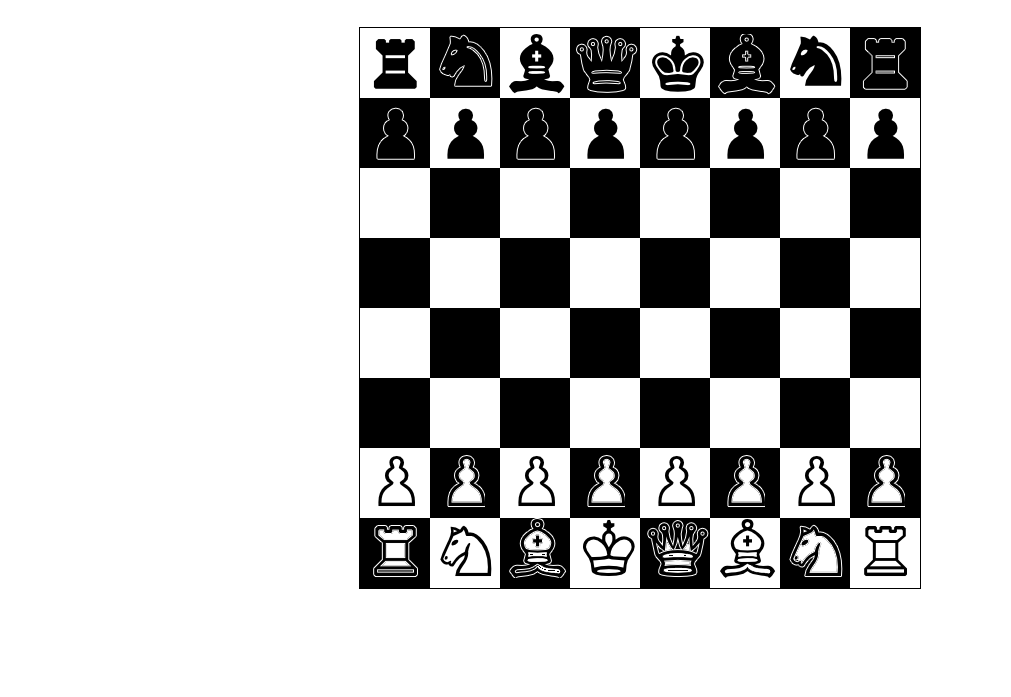
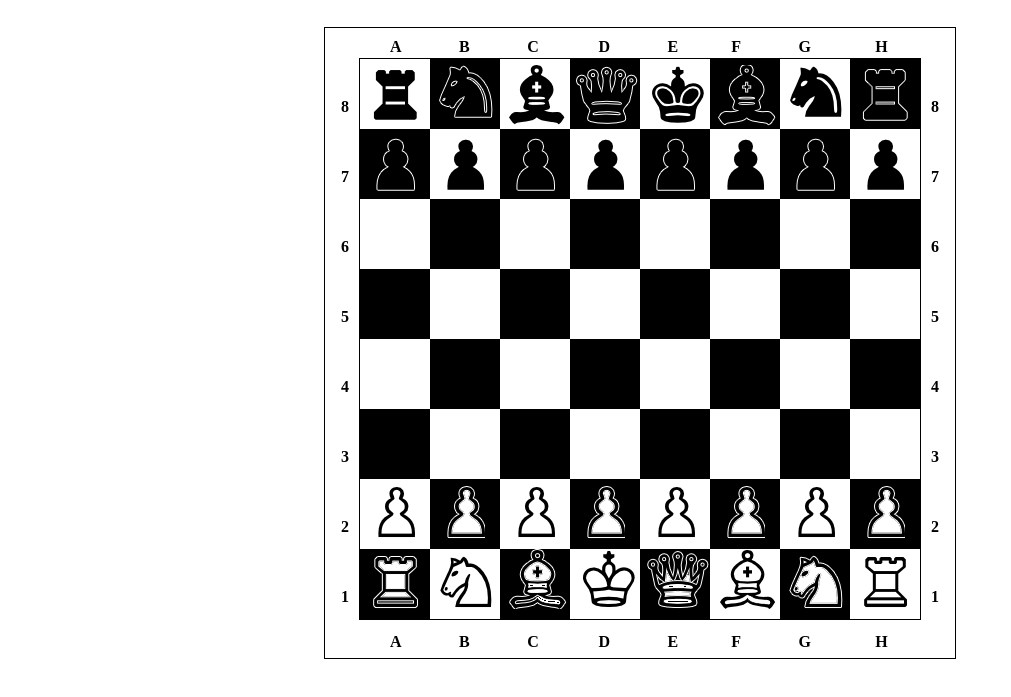
Before and after one commit to symAleeshK/home-work-Alisher, a plain HTML site: page index.html in a window 1280 px wide. Shown: the part 61-758 px from the top of the page, without its empty margins (0-1011 px from the left). Drawn offline with Linux system fonts and the light colour scheme.

Commit message:
Lesson_4_5

```diff
--- a/index.html
+++ b/index.html
@@ -1,17 +1,112 @@
 <!DOCTYPE html>
 <html lang="en">
+
 <head>
     <meta charset="UTF-8">
     <title>Lesson_4</title>
     <link rel="stylesheet" href="style.css">
 
 </head>
+
 <body>
-
     <h1>Домашняя работа</h1>
 
-  <div class="main-block"></div>
+    <div class="notation">
+		<div class="tableA">
+	<div class="tableA-row">
+        <div class="tableA-cell">A</div>
+        <div class="tableA-cell">B</div>
+        <div class="tableA-cell">C</div>
+        <div class="tableA-cell">D</div>
+        <div class="tableA-cell">E</div>
+        <div class="tableA-cell">F</div>
+        <div class="tableA-cell">G</div>
+        <div class="tableA-cell">H</div>
+		</div>
+	</div>
+	<div class="tableB">
+	<div class="tableB-row">
+        <div class="tableB-cell">A</div>
+        <div class="tableB-cell">B</div>
+        <div class="tableB-cell">C</div>
+        <div class="tableB-cell">D</div>
+        <div class="tableB-cell">E</div>
+        <div class="tableB-cell">F</div>
+        <div class="tableB-cell">G</div>
+        <div class="tableB-cell">H</div>
+		</div>
+	</div>
+	<div class="tableL">
+		<div class="tableL-row">
+			<div class="tableL-cell"></div>
+		</div>
+		<div class="tableL-row">
+			<div class="tableL-cell">8</div>
+		</div>
+		<div class="tableL-row">
+			<div class="tableL-cell">7</div>
+		</div>
+		<div class="tableL-row">
+			<div class="tableL-cell">6</div>
+		</div>
+		<div class="tableL-row">
+			<div class="tableL-cell">5</div>
+		</div>
+		<div class="tableL-row">
+			<div class="tableL-cell">4</div>
+		</div>
+		<div class="tableL-row">
+			<div class="tableL-cell">3</div>
+		</div>
+		<div class="tableL-row">
+			<div class="tableL-cell">2</div>
+		</div>
+		<div class="tableL-row">
+			<div class="tableL-cell">1</div>
+		</div>
+		<div class="tableL-row">
+			<div class="tableL-cell"></div>
+		</div>
+	</div>
 
-  <script type="text/javascript" src="main.js"></script>
+	<div class="tableR">
+		<div class="tableR-row">
+			<div class="tableR-cell"></div>
+		</div>
+		<div class="tableR-row">
+			<div class="tableR-cell">8</div>
+		</div>
+		<div class="tableR-row">
+			<div class="tableR-cell">7</div>
+		</div>
+		<div class="tableR-row">
+			<div class="tableR-cell">6</div>
+		</div>
+		<div class="tableR-row">
+			<div class="tableR-cell">5</div>
+		</div>
+		<div class="tableR-row">
+			<div class="tableR-cell">4</div>
+		</div>
+		<div class="tableR-row">
+			<div class="tableR-cell">3</div>
+		</div>
+		<div class="tableR-row">
+			<div class="tableR-cell">2</div>
+		</div>
+		<div class="tableR-row">
+			<div class="tableR-cell">1</div>
+		</div>
+		<div class="tableR-row">
+			<div class="tableR-cell"></div>
+		</div>
+	</div>
+
+			<div class="main-block">
+			     </div>
+			   </div>
+
+    <script type="text/javascript" src="main.js"></script>
 </body>
+
 </html>
--- a/style.css
+++ b/style.css
@@ -1,3 +1,85 @@
+.notation {
+	width: 630px;
+	height: 630px;
+	margin: 30px auto;
+	border: 1px solid black;
+	background: #fff;
+}
+.tableA {
+	display: table;
+	width: 560px;
+	height: 30px;
+	margin-left: 35px;
+	margin-top: 605px;
+	table-layout: auto;
+	position: absolute;
+}
+.tableA-row {
+	display: table-row;
+}
+.tableA-cell {
+	display: table-cell;
+	font-family: "Times New Roman", Georgia, Serif;
+	font-weight: bold;
+	text-align: center;
+}
+.tableB {
+	display: table;
+	width: 560px;
+	height: 30px;
+	margin-left: 35px;
+	margin-top: 10px;
+	table-layout: auto;
+	position: absolute;
+}
+.tableB-row {
+	display: table-row;
+}
+.tableB-cell {
+	display: table-cell;
+	font-family: "Times New Roman", Georgia, Serif;
+	font-weight: bold;
+	text-align: center;
+}
+.tableL {
+	display: table;
+	height: 560px;
+	width: 20px;
+	margin-left: 10px;
+	table-layout: auto;
+	position: absolute;
+}
+.tableL-row {
+	display: table-row;
+	height: 70px;
+
+}
+.tableL-cell {
+	display: table-cell;
+	font-family: "Times New Roman", Georgia, Serif;
+	font-weight: bold;
+	text-align: center;
+}
+
+.tableR {
+	display: table;
+	height: 560px;
+	width: 20px;
+	margin-left: 600px;
+	table-layout: auto;
+	position: absolute;
+}
+.tableR-row {
+	display: table-row;
+	height: 70px;
+
+}
+.tableR-cell {
+	display: table-cell;
+	font-family: "Times New Roman", Georgia, Serif;
+	font-weight: bold;
+	text-align: center;
+}
 .main-block {
   width: 560px;
   height: 560px;
```
